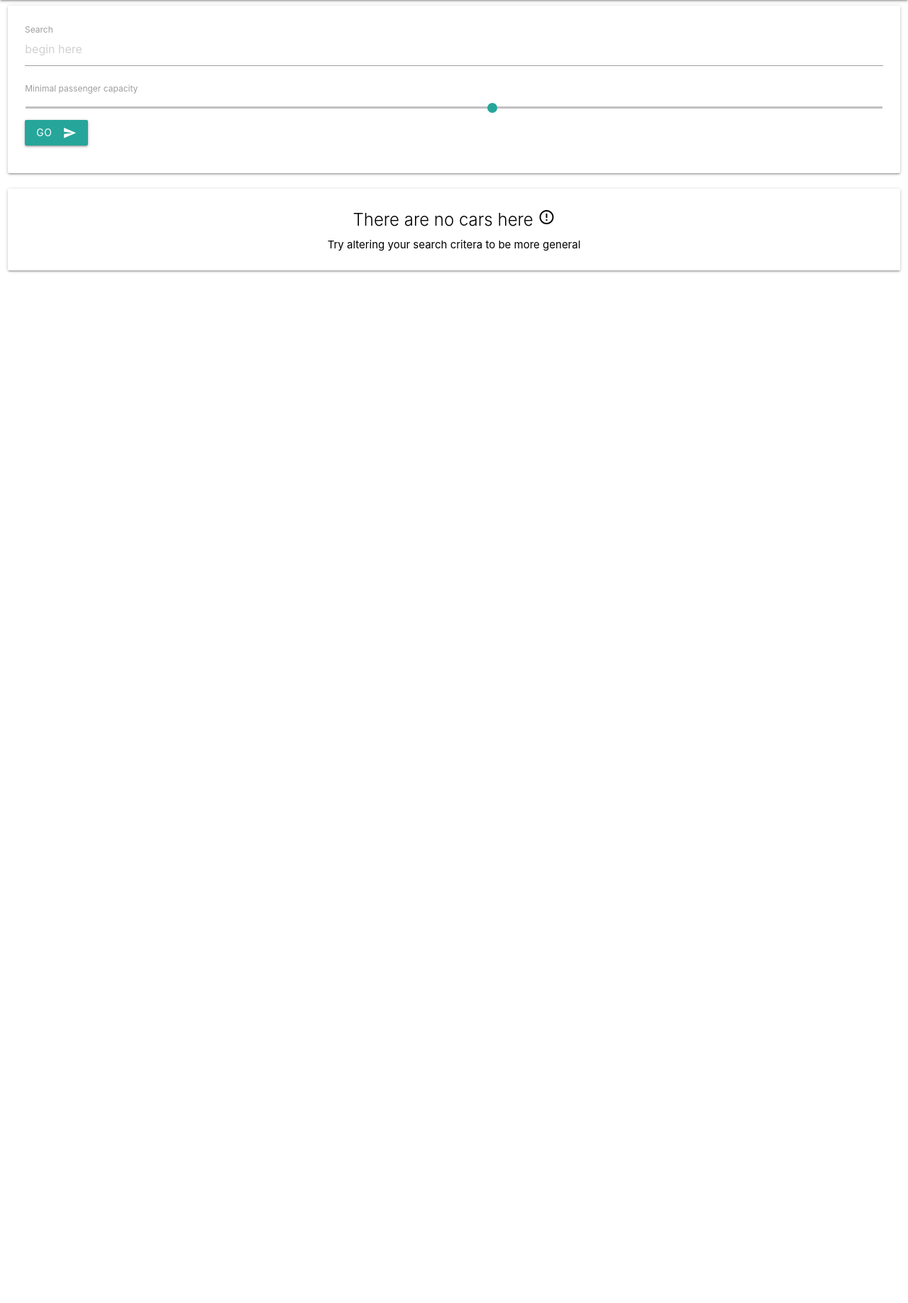
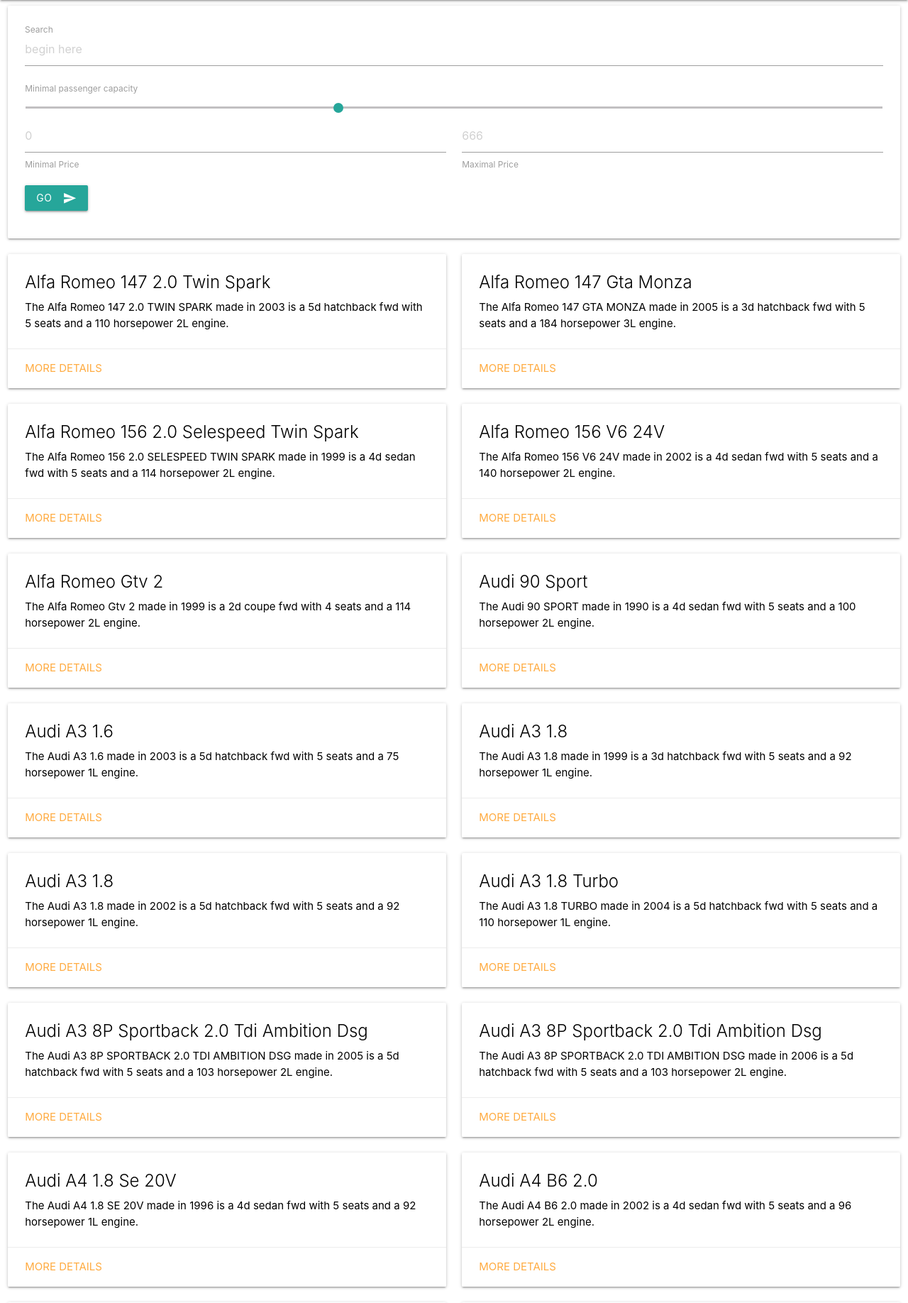
Before and after one commit to death667b/ICJK, a Django app: page /personal in a window 1280 px wide. Shown: the part 64-1900 px from the top of the page at 71% size. Before the commit the page ends 448 px from the top, so only its background shows below. Run offline with Django 3.2, Linux system fonts and the light colour scheme; data comes from the database, SQL or seed files in the repository; both versions use the stored data as it was before the commit.

Commit message:
price filter

```diff
--- a/ICJK/Home/static/Home/index.js
+++ b/ICJK/Home/static/Home/index.js
@@ -0,0 +1,3 @@
+$(document).ready(function() {
+   $('select').material_select();
+ });
--- a/ICJK/Home/templates/Home/index.html
+++ b/ICJK/Home/templates/Home/index.html
@@ -39,13 +39,32 @@
             <div class="card white">
                 <div class="card-content black-text">
                     <form method="get">
+                        <!-- query filter -->
                         <div class="input-field s12">
                             <input id="query" type="text" name="query" class="validate" placeholder="begin here" value="{% if query %}{{query}}{% endif %}"></input>
                             <label for="query">Search</label>
                         </div>
-                        <input name="viewtype" type="hidden" value="{{viewtype}}">
-                        <label for="min_seats">Minimal passenger capacity</label>
-                        <input name="min_seats" type="range" id="min_seats" min="1" max="12"/>
+                        <!-- passenger capacity filter -->
+                        <div>
+                            <input name="viewtype" type="hidden" value="{{viewtype}}">
+                            <label for="min_seats">Minimal passenger capacity</label>
+                            <input name="min_seats" type="range" id="min_seats" min="1" max="12" value="{% if min_seats %}{{min_seats}}{% else %}5{% endif %}"/>
+                        </div>
+                        <!-- price filter -->
+                        <div class="row">
+                            <div class="col s6">
+                                <input id="min_price" type="text" name="min_price" placeholder="0" value="{% if min_price %}{{min_price}}{% endif %}">
+                                <label for="min_price">Minimal Price</label>
+                            </div>
+                            <div class="col s6">
+                                <input id="max_price" type="text" name="max_price" placeholder="666" value="{% if max_price %}{{max_price}}{% endif %}">
+                                <label for="max_price">Maximal Price</label>
+                            </div>
+                        </div>
+                        <!-- make model year filter -->
+
+
+
                         <button class="btn waves-effect waves-light" type="submit" name="action" value="submit">Go
                             <i class="material-icons right">send</i>
                         </button>
@@ -53,7 +72,6 @@
                 </div>
             </div>
         </div>
-
 
 
     {% if carlist %}
@@ -88,4 +106,5 @@
     <script src="https://cdnjs.cloudflare.com/ajax/libs/materialize/1.0.0-rc.2/js/materialize.min.js"></script>
     <script src="{% static 'Home/index.js' %}"></script>
 
+
 </body></html>
--- a/ICJK/Home/views.py
+++ b/ICJK/Home/views.py
@@ -11,30 +11,45 @@ def search_view(request, viewtype):
 
     query = request.GET.get('query', None)
     min_seats = request.GET.get('min_seats', None)
+    min_price = request.GET.get('min_price', None)
+    max_price = request.GET.get('max_price', None)
+
 
     query_result = []
+    db_query = Q()
     if query is not None and query is not '':
         query_words = query.split()
         print(query_words)
-        db_query = Q()
         for word in query_words:
             db_query &= Q(Q(make_name__contains=word) | Q(model__contains=word))
         #db_query.add(Q(model__in=query_words), Q.OR)
 
-        #passenger Count filter
-        if min_seats is not None:
-            db_query.add(Q(seating_capacity__gte = min_seats))
+    #passenger Count filter
+    if min_seats is not None:
+        db_query &= (Q(seating_capacity__gte = min_seats))
 
-        query_set = Car.objects.filter(db_query).order_by('make_name', 'model', 'series')
+    #price filter
+    #bug: try max: 1 you will get cars, what doesnt make sense
+    if min_price is not None:
+        if min_price:
+            min_new_price = min_price*3000 #change factor
+            db_query &= (Q(price_new__gte = min_new_price))
 
-        query_result = [
-            {"name": ("%s %s %s"%(car.make_name.title(), car.model.title(), car.series.title())),
-             "desc": "The %s %s %s made in %i is a %s %s with %i seats and a %i horsepower %iL engine." %
-                     (car.make_name.title(), car.model.title(), car.series, car.series_year, car.body_type.lower(), car.drive.lower()
-                      , car.seating_capacity, car.power, car.engine_size),
-             "link": car.id}
-            for car in query_set
-            #isn´t it more efficient to do this in the index.html since there is already a for loop?
+    if max_price is not None:
+        if max_price:
+            max_new_price = max_price*3000 #change factor
+            db_query &= (Q(price_new__lt = max_new_price))
+
+    query_set = Car.objects.filter(db_query).order_by('make_name', 'model', 'series')
+
+    query_result = [
+        {"name": ("%s %s %s"%(car.make_name.title(), car.model.title(), car.series.title())),
+         "desc": "The %s %s %s made in %i is a %s %s with %i seats and a %i horsepower %iL engine." %
+                 (car.make_name.title(), car.model.title(), car.series, car.series_year, car.body_type.lower(), car.drive.lower()
+                  , car.seating_capacity, car.power, car.engine_size),
+         "link": car.id}
+        for car in query_set
+        #isn´t it more efficient to do this in the index.html since there is already a for loop?
         ]
 
 
@@ -43,6 +58,8 @@ def search_view(request, viewtype):
         "query": query,
         "viewtype": viewtype,
         "min_seats": min_seats,
+        "min_price": min_price,
+        "max_price": max_price,
         "carlist": query_result,
     })
 
--- a/ICJK/ICJK/settings.py
+++ b/ICJK/ICJK/settings.py
@@ -81,7 +81,7 @@ DATABASES = {
         'USER': 'root',
         'PASSWORD': os.getenv('MYSQL_PASSWORD'),
         'HOST': 'localhost',
-        'PORT': '8889',
+        'Port': '8889',
     }
 }
 
```
Also changed, not shown: ICJK/db.sqlite3 (deleted).
